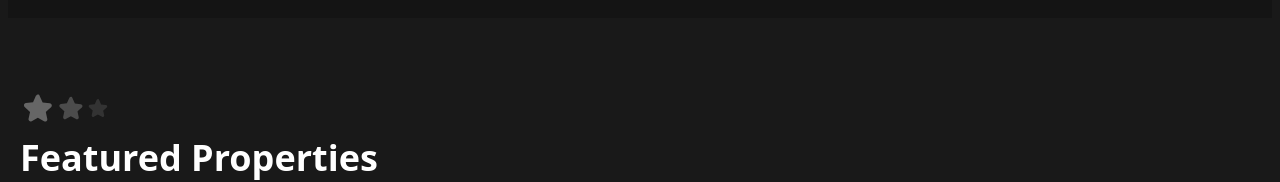
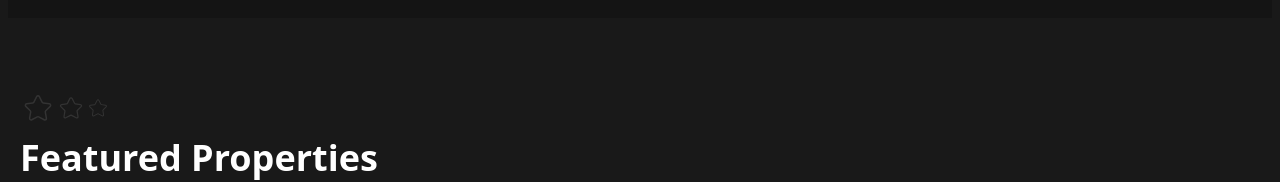
Before and after one commit to Mohamed-A-Yehia/Estatein, a React (Vite) app: page / in a window 1280 px wide. Shown: the part 978-1160 px from the top of the page. Built offline with nearby package versions, Linux system fonts and the light colour scheme.

Commit message:
creating SectionsIntro to re-use it (Header & Description)

```diff
--- a/src/components/SectionIntro.tsx
+++ b/src/components/SectionIntro.tsx
@@ -1,4 +1,4 @@
-import { TiStarFullOutline } from "react-icons/ti";
+import { CiStar } from "react-icons/ci";
 
 type props = {
   title: string;
@@ -9,9 +9,9 @@ function SectionIntro({ title, description }: props) {
   return (
     <>
       <div className="flex items-center">
-        <TiStarFullOutline className="text-grey-40 text-4xl" />
-        <TiStarFullOutline className="text-grey-30 text-3xl" />
-        <TiStarFullOutline className="text-grey-20 text-2xl" />
+        <CiStar className="text-grey-20 text-4xl" />
+        <CiStar className="text-grey-20 text-3xl" />
+        <CiStar className="text-grey-20 text-2xl" />
       </div>
       <div className="mb-10 sm:mb-10">
         <h2 className="my-3 text-2xl font-semibold text-white md:text-4xl">
```
